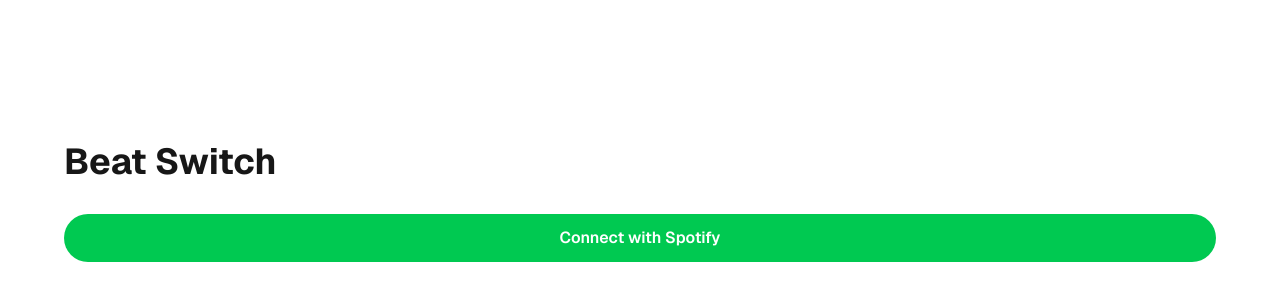
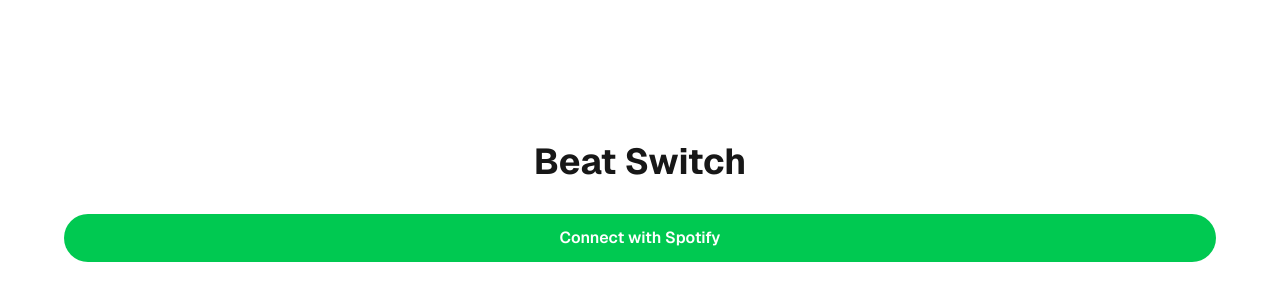
Before and after one commit to SW-418/beat-switch, a Next.js app: page / in a window 1280 px wide. Shown: the part 198-498 px from the top of the page. Built offline with nearby package versions, Linux system fonts and the light colour scheme; no server answers.

Commit message:
Formatting fix

```diff
--- a/src/app/page.tsx
+++ b/src/app/page.tsx
@@ -36,7 +36,6 @@
   useEffect(() => {
     const codeVerifier = window.localStorage.getItem('code_verifier');
     if (code && codeVerifier) {
-      // window.location.search = '';
       const url = new URL('/api/v1/spotify/token', window.location.origin);
       url.searchParams.set('code', code);
       url.searchParams.set('verifier', codeVerifier);
@@ -49,10 +48,9 @@
           },
         })
         setTokenRetrieved(true);
+        window.localStorage.removeItem('code_verifier');
       }
       response();
-      window.localStorage.removeItem('code_verifier');
-      // TODO: Handle unsuccessful response
     }
   }, [code]);
 
@@ -74,7 +72,7 @@
         setLoggedIn(true);
       }
       response();
-  }, []);
+  }, [tokenRetrieved]);
 
   useEffect(() => {
     if (profile.displayName) {
@@ -83,7 +81,7 @@
   }, []);
 
   return (
-    <div className="min-h-screen flex flex-col items-center justify-center font-[family-name:var(--font-geist-sans)] w-[90%] mx-auto">
+    <div className="min-h-screen flex flex-col items-center justify-center font-[family-name:var(--font-geist-sans)] w-[90%] mx-auto text-center">
       <div className="top-0 absolute pt-4">
         {loggedIn && <p>Welcome {profile.displayName} 👋</p>}
       </div>
```
